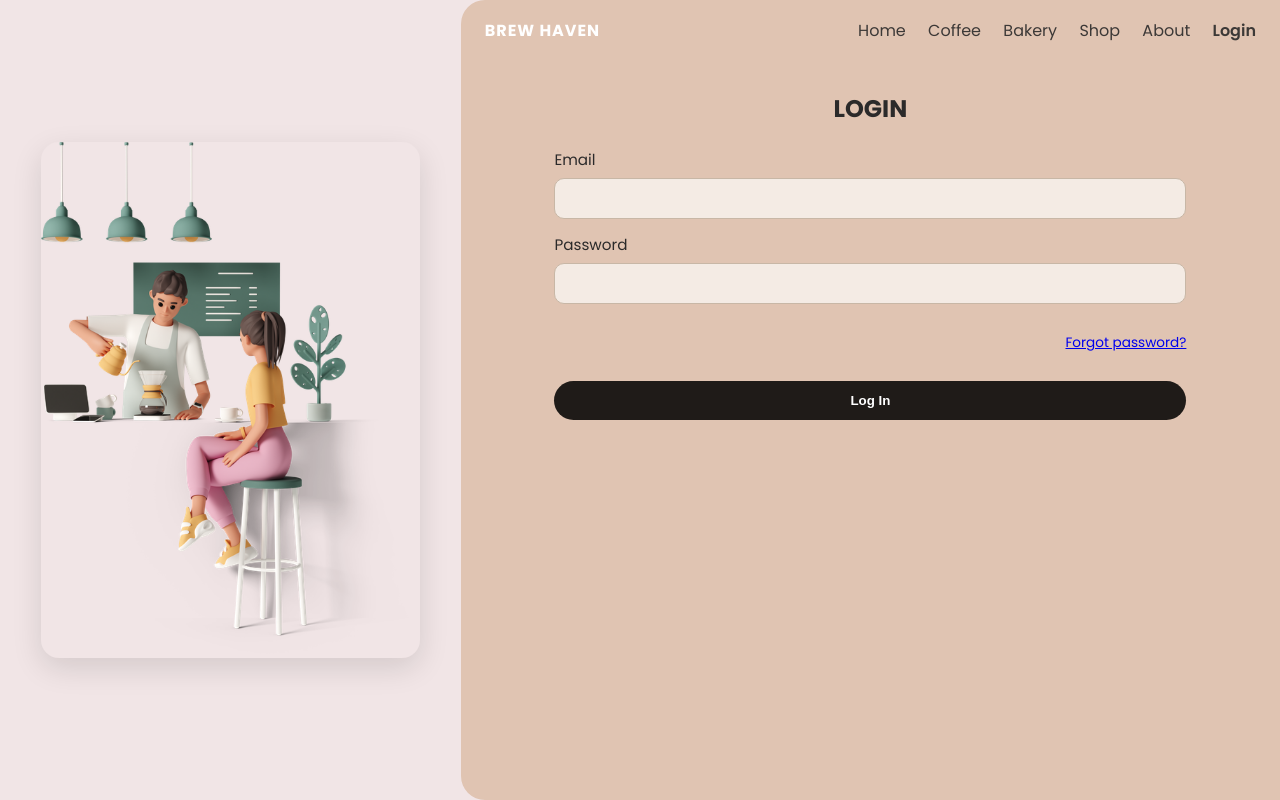
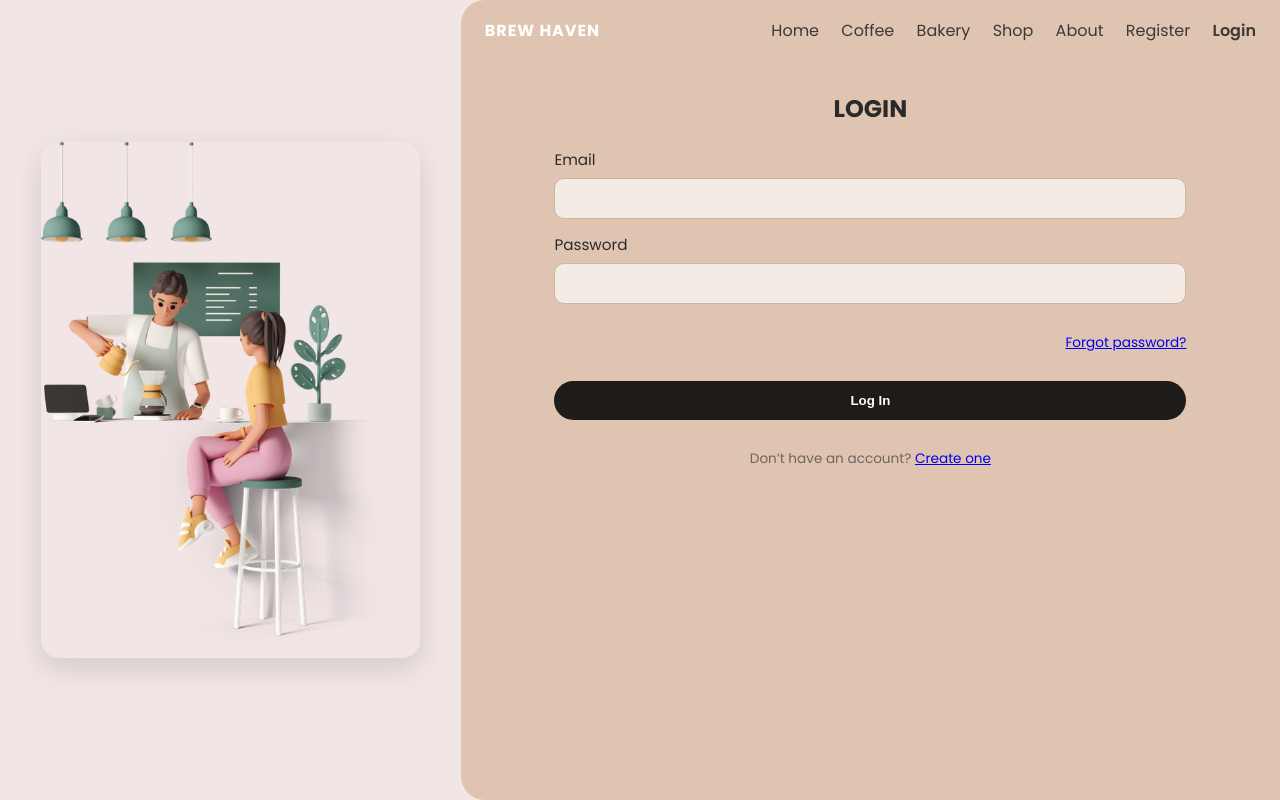
Before and after one commit to kimchivechhung-png/Brew-Haven, a plain HTML site: page login.html in a window 1280 px wide. Drawn offline with Linux system fonts and the light colour scheme; no server answers.

Commit message:
Restore register link

```diff
--- a/login.html
+++ b/login.html
@@ -25,12 +25,14 @@
         <a href="index.html#bakery">Bakery</a>
         <a href="index.html#shop">Shop</a>
         <a href="about.html">About</a>
+        <a href="register.html">Register</a>
         <a class="active" href="login.html">Login</a>
       </nav>
     </header>
 
     <section class="panel-body narrow">
       <h1 class="center">LOGIN</h1>
+
       <form id="loginForm" class="form">
   <label>Email
     <input id="loginEmail" type="email" autocomplete="email" required />
@@ -45,6 +47,10 @@
 
   <p id="loginError" class="tiny" style="display:none;color:#a52834;"></p>
   <button class="btn btn-primary block" type="submit">Log In</button>
+  <p class="center tiny muted">
+  Don’t have an account?
+  <a href="register.html">Create one</a>
+</p>
 </form>
     </section>
   </main>
```
Also changed, not shown: about.html (+1 -0 lines), index.html (+1 -0 lines), register.html (+1 -0 lines).
